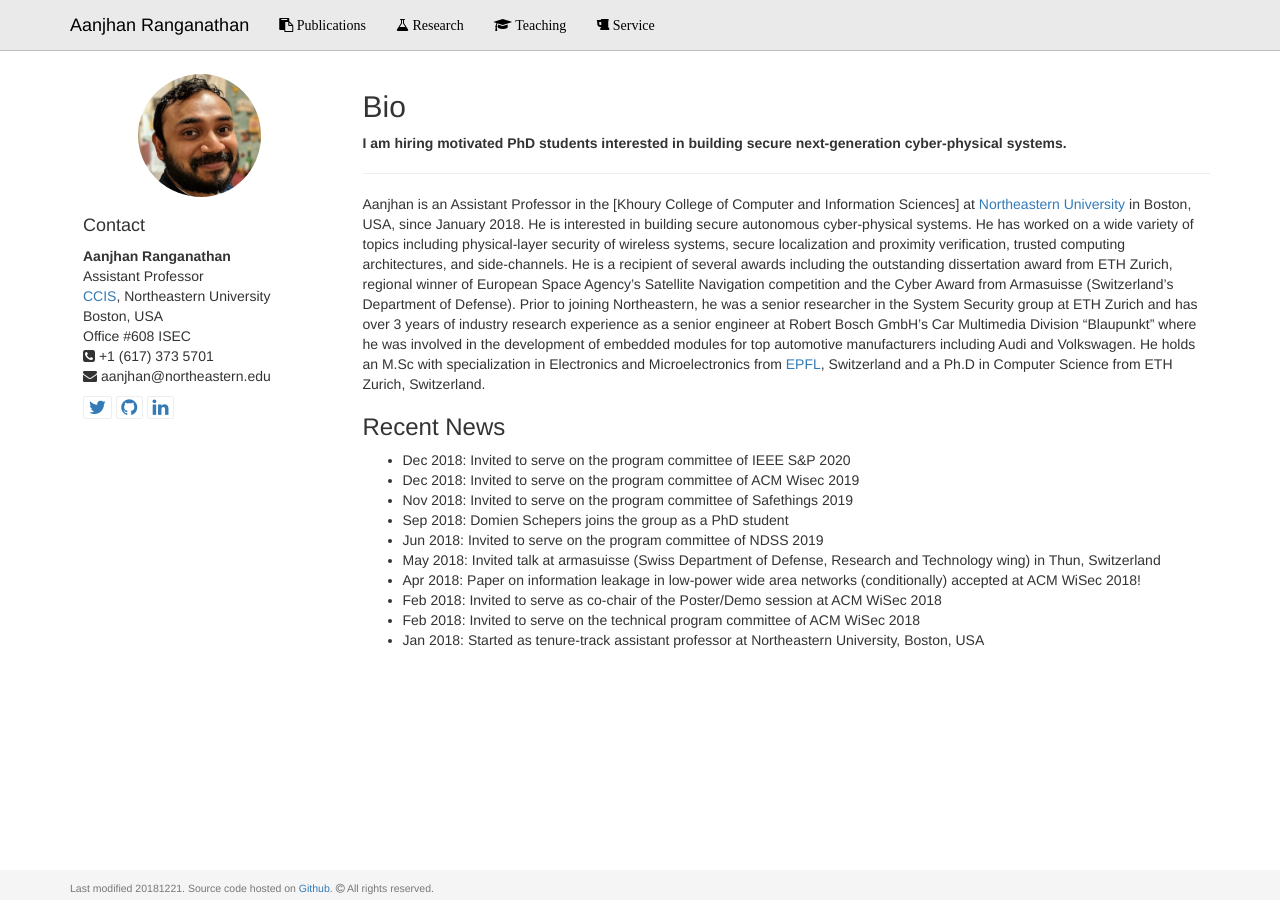
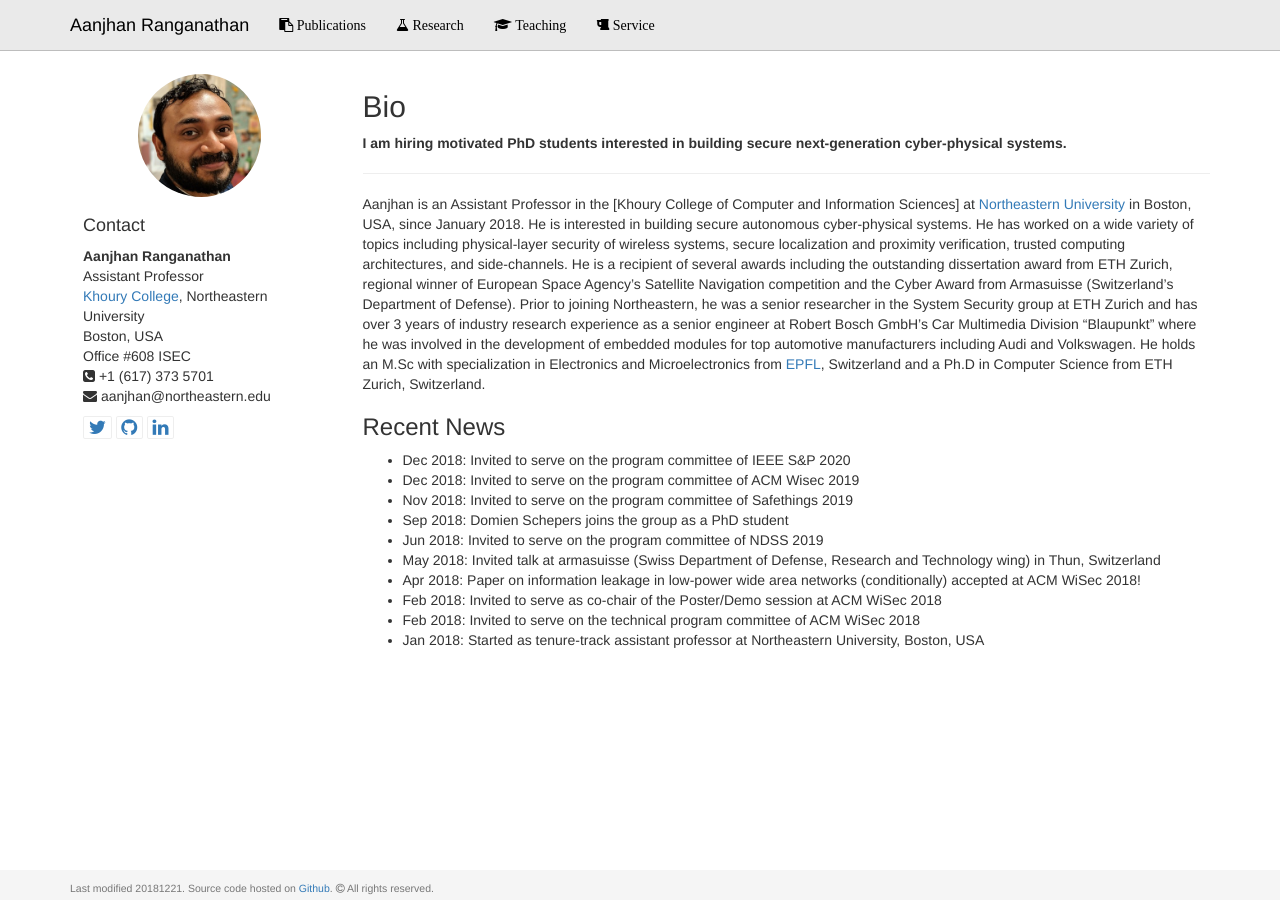
Before and after one commit to aanjhan/mywebsite, a Jekyll site: the page built from index.md, in a window 1280 px wide. Built offline with Jekyll 4.4.1, drawn with Linux system fonts in a browser that asks for light colours.

Commit message:
header updarte for college renaming

```diff
--- a/_includes/header.html
+++ b/_includes/header.html
@@ -81,7 +81,7 @@
                         <h4>Contact</h4>
                         <p><b>Aanjhan Ranganathan</b><br>
                         Assistant Professor<br>
-                        <a href="http://www.ccis.northeastern.edu">CCIS</a>, Northeastern University<br>
+                        <a href="http://www.ccis.northeastern.edu">Khoury College</a>, Northeastern University<br>
                         Boston, USA<br>
                         Office #608 ISEC<br>
                         <span class="fa fa-phone-square" aria-hidden="true"></span> +1 (617) 373 5701<br>
```
